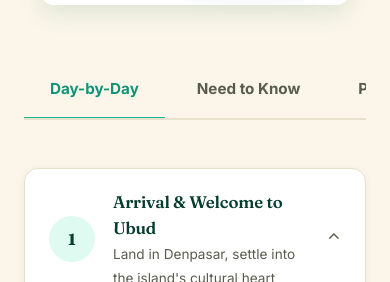
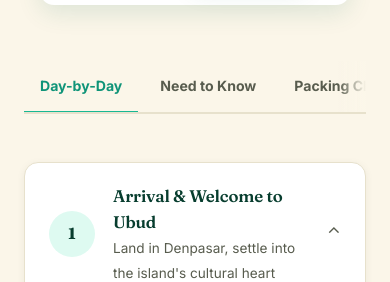
Before and after one commit to RinardaL/wander-list, a website: page bali.html in a window 390 px wide. Shown: the part 994-1276 px from the top of the page. Drawn offline with Linux system fonts and the light colour scheme; no server answers.

Commit message:
Fix homepage horizontal overflow on narrow phones; improve tab-bar mobile UX
The 3D globe's grid column (.globe-visual) had no min-width:0, so its
canvas's intrinsic size (a replaced element) prevented the grid track
from shrinking below ~440px even though the max-width:960px rule set
grid-template-columns to a single column. On phones under ~440px wide
this forced the whole page into a wider layout viewport, causing
zoomed-out, horizontally-scrollable rendering site-wide. Verified fix
at 320/375/428px: window.innerWidth now matches the visual viewport
and there's zero page-level overflow.

Also: on narrow phones the itinerary tab bar (Day-by-Day/Need to
Know/Packing/Insider Tricks) only showed ~38% of its width with no
indication the rest was scrollable. Tightened tab padding on mobile
and added a sticky fade-out edge cue so the hidden tabs are visibly
discoverable.

```diff
--- a/css/style.css
+++ b/css/style.css
@@ -498,6 +498,7 @@ h1, h2, h3, h4 { font-family: var(--font-display); font-weight: 600; color: var(
 .globe-visual {
   position: relative;
   width: 100%;
+  min-width: 0;
   max-width: 440px;
   aspect-ratio: 1 / 1;
   margin: 0 auto;
@@ -1368,4 +1369,17 @@ h1, h2, h3, h4 { font-family: var(--font-display); font-weight: 600; color: var(
   .filter-secondary { flex-direction: column; align-items: stretch; }
   .filter-secondary input { width: 100%; }
   .step-row { gap: 16px; }
+  .tab-btn { padding: 14px 16px; font-size: 0.88rem; }
+  .tab-nav::after {
+    content: "";
+    position: sticky;
+    right: 0;
+    top: 0;
+    bottom: 0;
+    width: 28px;
+    margin-left: -28px;
+    flex-shrink: 0;
+    background: linear-gradient(to right, transparent, var(--cream));
+    pointer-events: none;
+  }
 }
```
